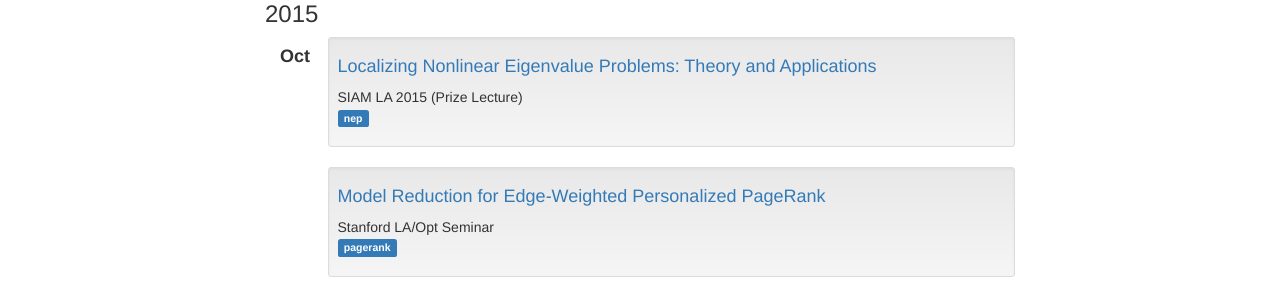
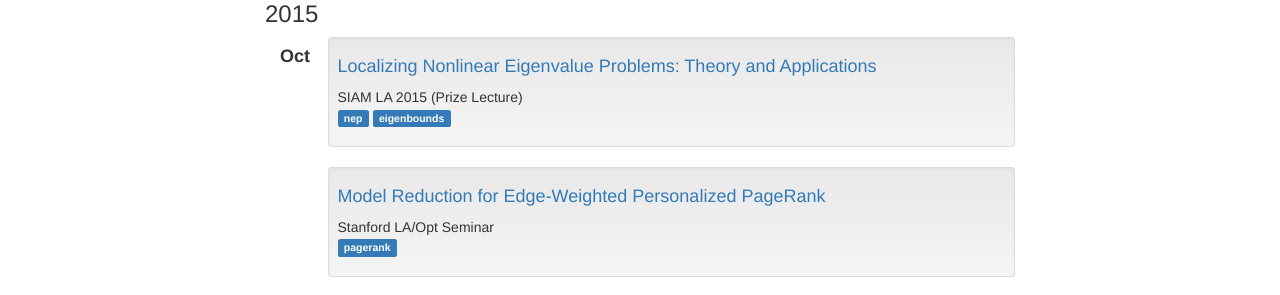
Before and after one commit to dbindel/cornell_web, a Jekyll site: the page built from talks.html, in a window 1280 px wide and 900 px high. Shown: the part 333-628 px from the top of the window. Built offline with Jekyll 4.4.1, drawn with Linux system fonts in a browser that asks for light colours; nearby versions of some CDN libraries.

Commit message:
Added tag for prize lecture.

```diff
--- a/_data/present.yml
+++ b/_data/present.yml
@@ -940,6 +940,6 @@
   date: 2015-10
   file: siam-prize/siam-prize-oct15.pdf
   title: "Localizing Nonlinear Eigenvalue Problems: Theory and Applications"
-  tags: [nep]
+  tags: [nep, eigenbounds]
   where: SIAM LA 2015 (Prize Lecture)
   type: invited
```
